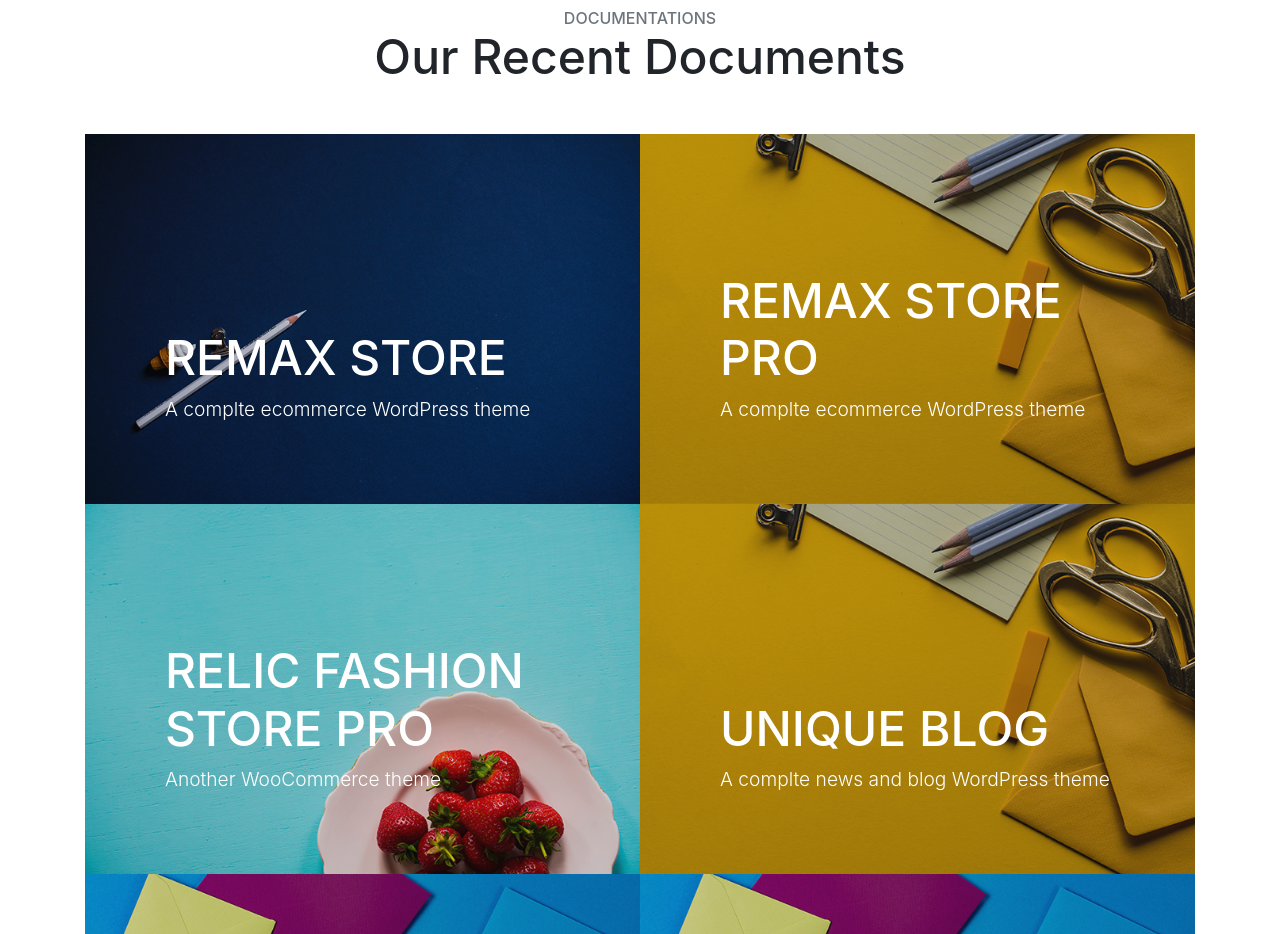
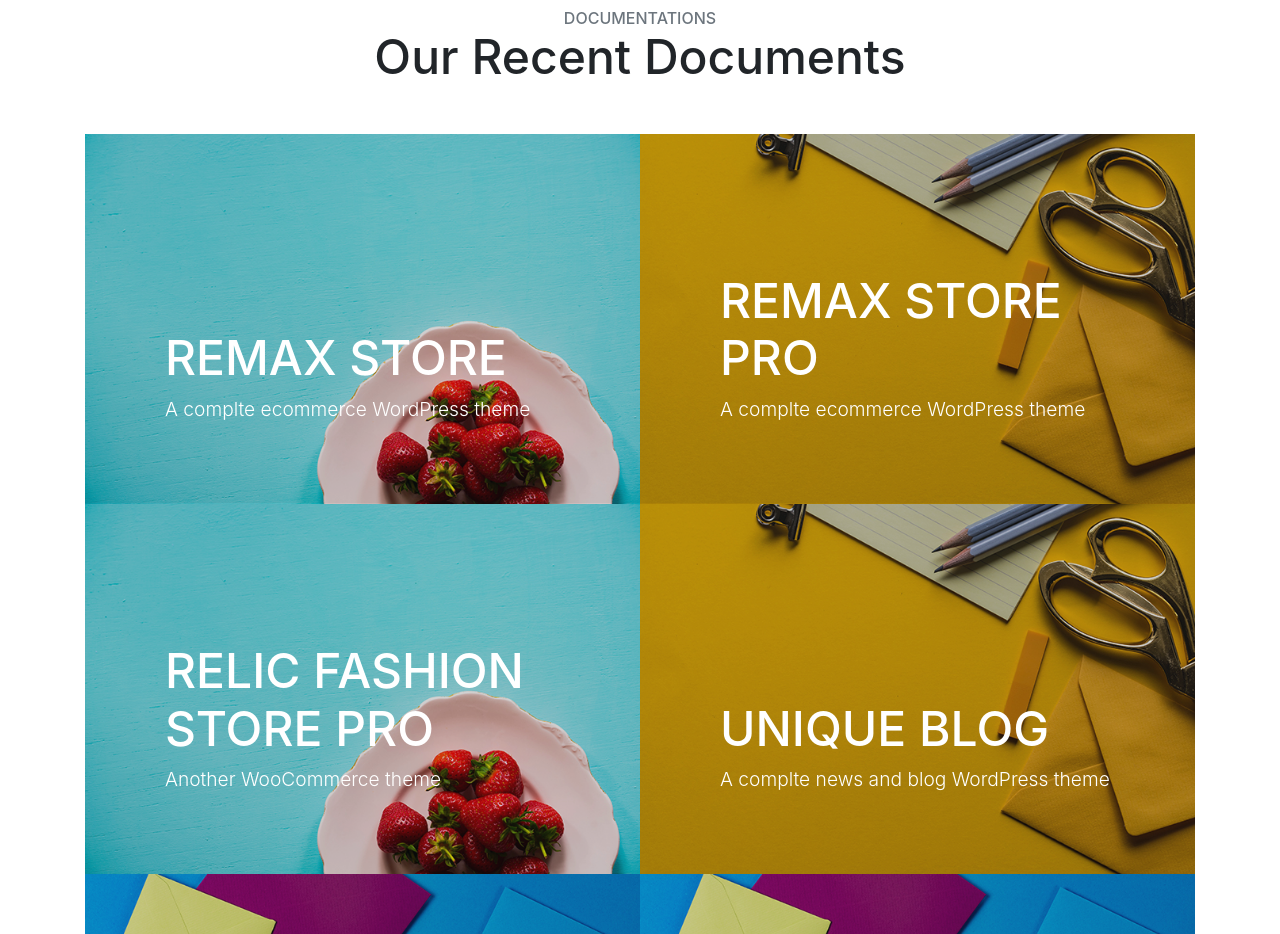
Before and after one commit to themerelic/themerelic.github.io, a website with bundled scripts: page index.html in a window 1280 px wide. Shown: the part 2660-3594 px from the top of the page. Built offline with nearby package versions, Linux system fonts and the light colour scheme.

Commit message:
remax store pro images change

```diff
--- a/index.html
+++ b/index.html
@@ -154,7 +154,7 @@
                   <p class="mb-0">A complte ecommerce WordPress theme</p>
                 </span>
               </span>
-              <img class="img-fluid" src="img/portfolio-2.jpg" alt="">
+              <img class="img-fluid" src="img/portfolio-3.jpg" alt="">
             </a>
           </div>
           <!-- !end Remax Store -->
```
